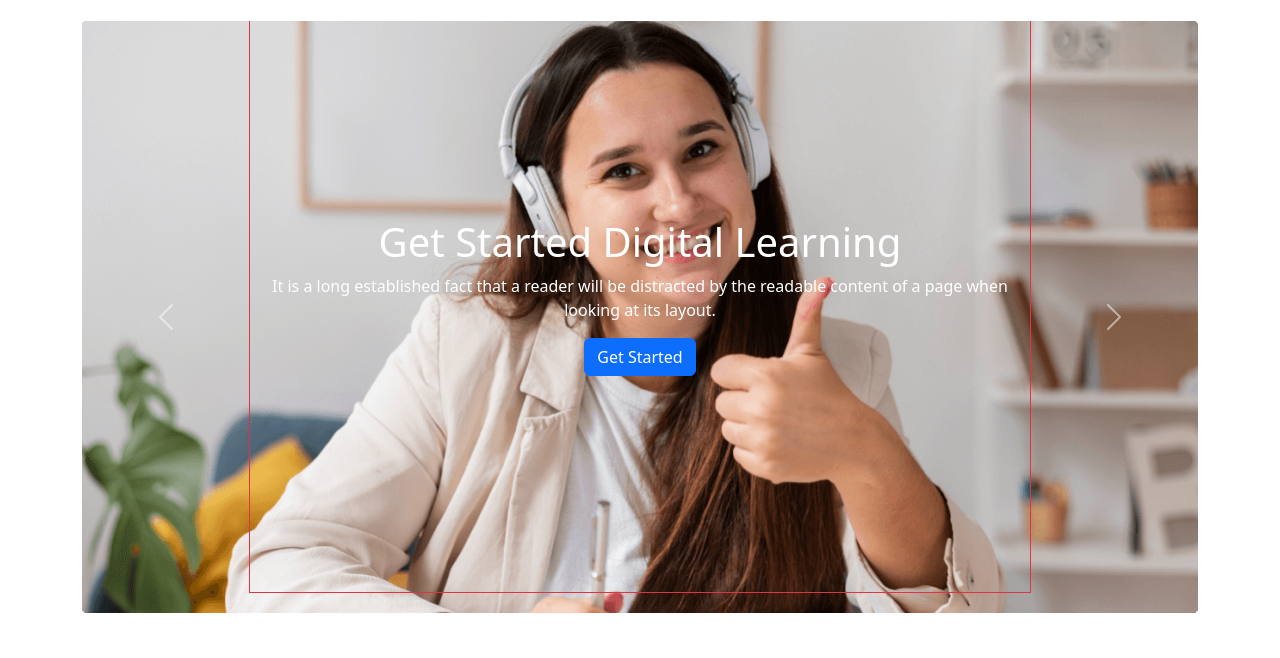
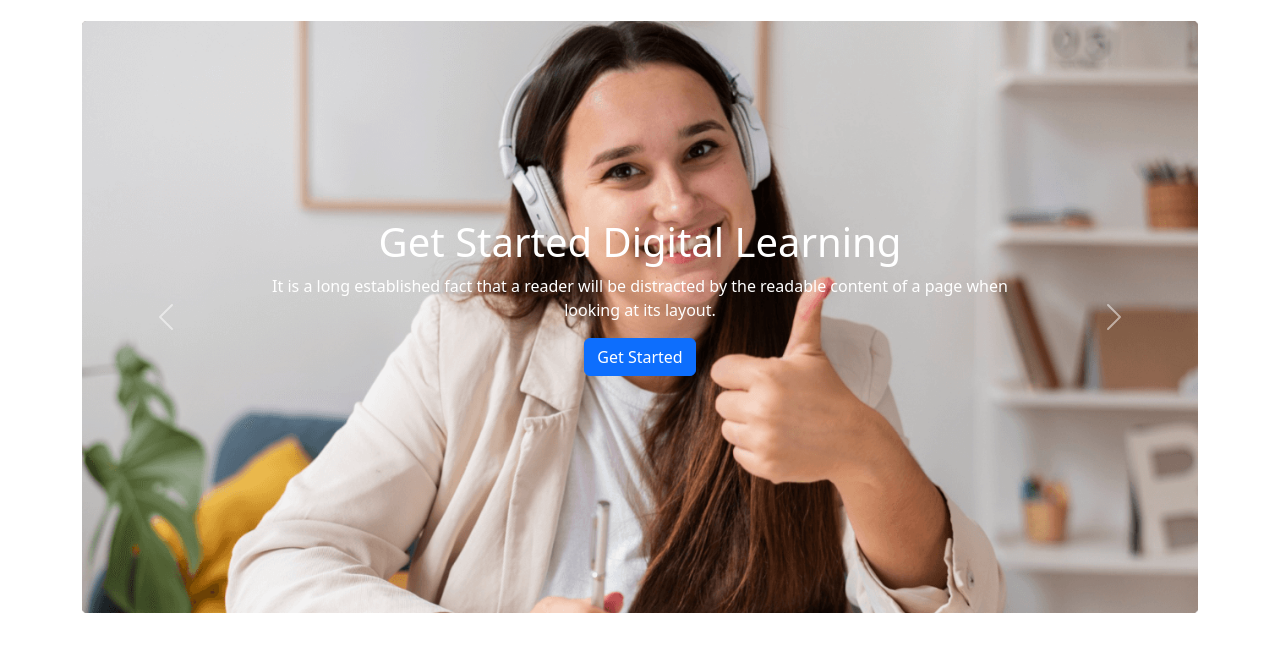
Before and after one commit to sumaiya357/assignment-3, a plain HTML site: page index.html in a window 1280 px wide. Shown: the part 65-723 px from the top of the page. Drawn offline with nearby package versions, Linux system fonts and the light colour scheme.

Commit message:
updatted

```diff
--- a/index.html
+++ b/index.html
@@ -67,7 +67,7 @@
       <div class="carousel-inner">
         <div class="carousel-item drk active">
           <img src="images/cover/cover-1.png" class="d-block w-100" alt="...">
-          <div class="carousel-caption border border-danger d-flex flex-column justify-content-center align-items-center h-100 mt-5 ">
+          <div class="carousel-caption  d-flex flex-column justify-content-center align-items-center h-100 mt-5 ">
             <h1>Get Started Digital Learning</h1>
             <p>It is a long established fact that a reader will be distracted by the readable content of a page when looking at its layout.</p>
             <button class="btn btn-primary">Get Started</button>
```
